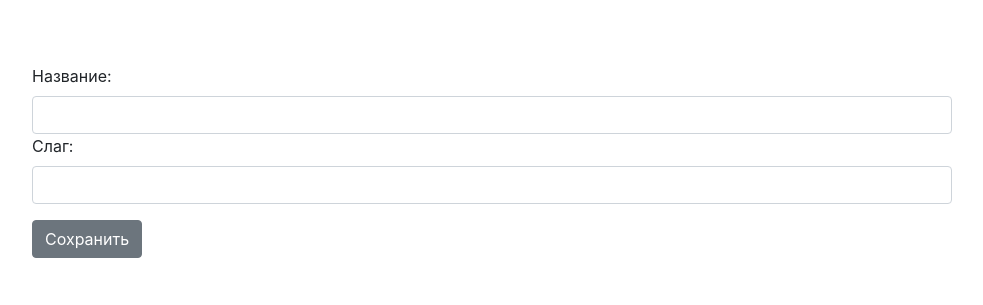
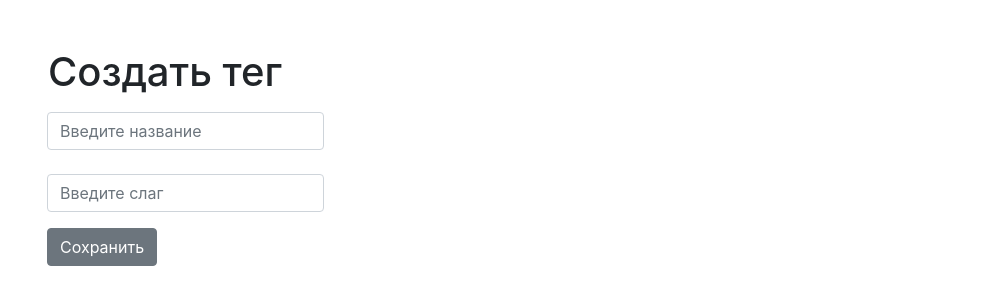
Before and after one commit to 4heck/blog, a Django app: page /tag/create/ in a window 1280 px wide. Shown: the part 56-361 px from the top of the page, without its empty margins (53-1036 px from the left). Run offline with Django 3.2, Linux system fonts and the light colour scheme; some libraries are stand-ins or nearby versions.

Commit message:
added beauty

```diff
--- a/app/blogengine/blog/forms.py
+++ b/app/blogengine/blog/forms.py
@@ -8,8 +8,8 @@ class TagForm(forms.ModelForm):
 		fields = ['title', 'slug']
 
 		widgets={
-			'title': forms.TextInput(attrs={'class': 'form-control'}),
-			'slug': forms.TextInput(attrs={'class': 'form-control'}),
+			'title': forms.TextInput(attrs={'class': 'form-control', 'placeholder': 'Введите название'}),
+			'slug': forms.TextInput(attrs={'class': 'form-control', 'placeholder': 'Введите слаг'}),
 
 		}
 	def clean_slug(self):
--- a/app/blogengine/blog/templates/blog/post_detail.html
+++ b/app/blogengine/blog/templates/blog/post_detail.html
@@ -12,14 +12,11 @@
 	{{ post.body|linebreaksbr }}
 </p>
 {% if post.tags.all %}
-			<div>
 Теги:
 {% for tag in post.tags.all %}
 <a class="badge badge-secondary" href="{{ tag.get_absolute_url }}">{{ tag.title }}</a>
-			</div>
 {% endfor %}
 {% endif %}
-
 <hr>
 <div class="date">
 	Опубликовано: {{ post.date_pub }}
--- a/app/blogengine/blog/templates/blog/tag_create.html
+++ b/app/blogengine/blog/templates/blog/tag_create.html
@@ -5,6 +5,8 @@
 {% endblock %}
 
 {% block content %}
+<h1 class="ml-3">Создать тег</h1>
+<div class="col-md-4 col-xs-12">
 	<form class="" action="{% url 'tag_create_url' %}" method="post">
 		{% csrf_token %}
 
@@ -21,12 +23,17 @@
 		{% endfor %}
 
 		<div class="form-group">
-			<label> Название: </label>
 			{{ form.title }}
-			<label> Слаг: </label>
+			<br>
 			{{ form.slug }}
 		</div>
 
-		<button type="submit" class="btn btn-secondary">Сохранить</button>
+		<div class="form-row text-center">
+			<div class="col-xs-12 col-md-1">
+				<button type="submit" class="btn btn-secondary">Сохранить</button>
+			</div>
+		</div>
+
 	</form>
+</div>
 {% endblock %}
```
Also changed, not shown: app/db.sqlite3 (renamed from app/blogengine/qq.sqlite3). Lines whose indentation alone changed are shown as unchanged.
